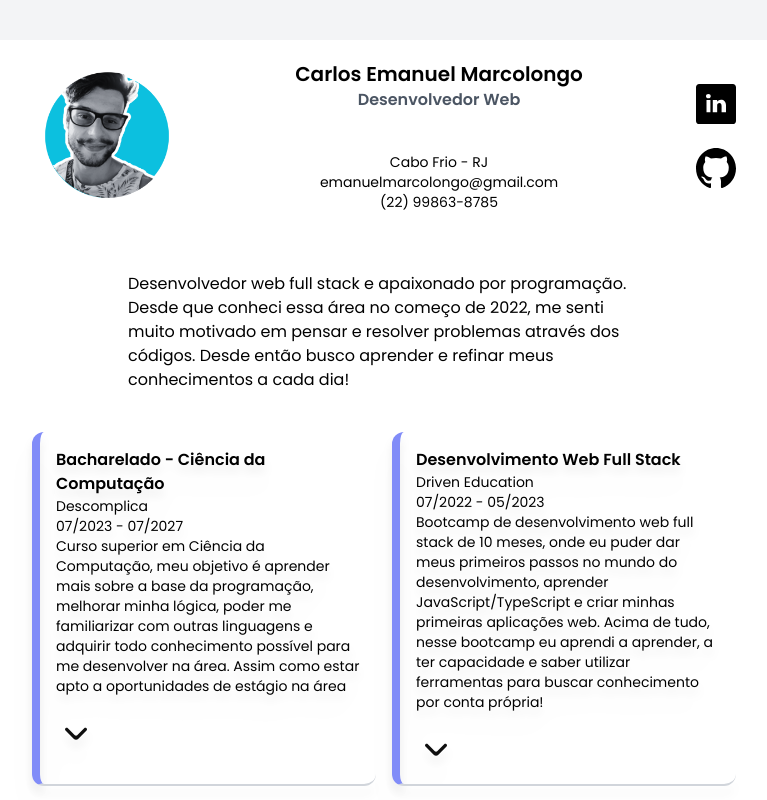
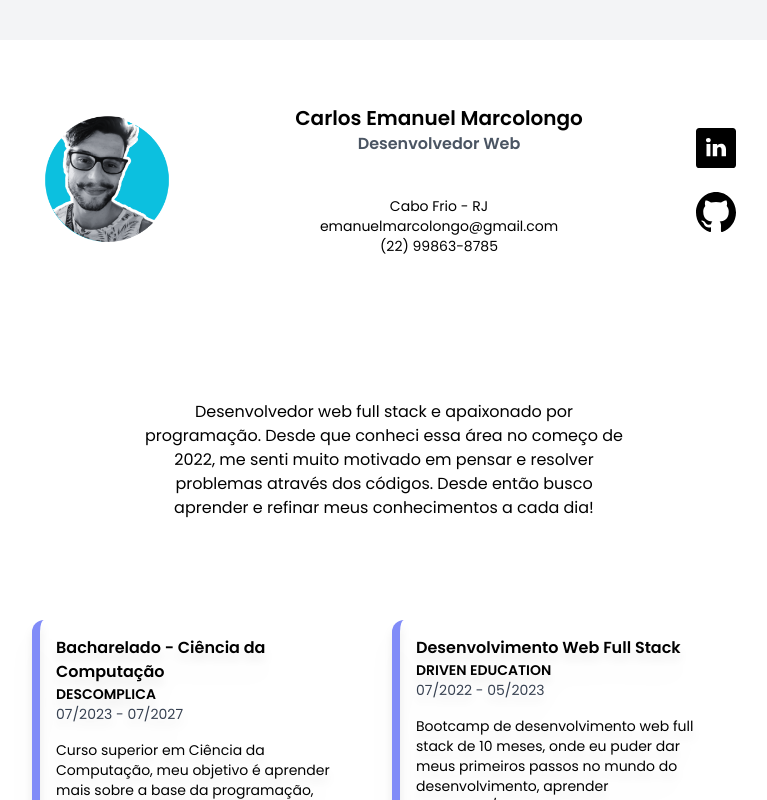
Before and after one commit to emanuelmarcolongo/angular-resume, an Angular app: page / in a window 1280 px wide. Shown: the top 800 px of the page, without its empty margins (256-1023 px from the left). Built offline with nearby package versions, Linux system fonts and the light colour scheme.

Commit message:
feat: add toUpperCase custom pipe

```diff
--- a/src/app/app.module.ts
+++ b/src/app/app.module.ts
@@ -16,6 +16,7 @@ import { MatDialogModule } from '@angular/material/dialog';
 import { MatDividerModule } from '@angular/material/divider';
 import { ContactComponent } from './components/contact/contact.component';
 import { ReactiveFormsModule } from '@angular/forms';
+import { ToUpperCasePipe } from './components/pipes/toUpperCase.pipe';
 
 @NgModule({
   declarations: [
@@ -24,6 +25,7 @@ import { ReactiveFormsModule } from '@angular/forms';
     AboutComponent,
     EducationComponent,
     ContactComponent,
+    ToUpperCasePipe,
   ],
   imports: [
     BrowserModule,
--- a/src/app/components/about/about.component.html
+++ b/src/app/components/about/about.component.html
@@ -1,6 +1,6 @@
 <section
   id="aboutSection"
-  class="flex items-center justify-around gap-52 p-5 bg-white w-4/5 m-auto pt-10"
+  class="flex items-center justify-around gap-52 bg-white w-4/5 m-auto p-20"
 >
-  <p class="max-w-lg">{{ headerInfo.about }}</p>
+  <p class="w-3/5 text-center">{{ headerInfo.about }}</p>
 </section>
--- a/src/app/components/education/education.component.html
+++ b/src/app/components/education/education.component.html
@@ -9,15 +9,17 @@
     >
       <article id="educationInfo-header">
         <p class="font-semibold">{{ item.course }}</p>
-        <p class="text-sm">{{ item.institution }}</p>
-        <p class="text-sm">
+        <p class="text-sm font-semibold">
+          {{ item.institution | toUpperCase }}
+        </p>
+        <p class="text-sm text-gray-700">
           {{ item.startDate | date: "MM/yyyy" }} -
           {{ item.conclusionDate | date: "MM/yyyy" }}
         </p>
       </article>
-      <article id="educationInfo-body">
+      <article id="educationInfo-body" class="mt-4">
         <p class="text-sm">{{ item.about }}</p>
-        <div class="bg-yellow-50 mt-4">
+        <div class="bg-indigo-50 mt-4">
           <p class="text-sm" *ngIf="additionalInfo[i]">
             {{ item.additionalInfo }}
           </p>
--- a/src/app/components/header/header.component.html
+++ b/src/app/components/header/header.component.html
@@ -1,6 +1,6 @@
 <section
   id="headerSection"
-  class="flex items-center justify-between p-5 px-32 bg-white w-4/5 m-auto"
+  class="flex items-center justify-between py-16 px-32 bg-white w-4/5 m-auto"
 >
   <article id="header-photo">
     <img
--- /dev/null
+++ b/src/app/components/pipes/toUpperCase.pipe.ts
@@ -0,0 +1,10 @@
+import { Pipe, PipeTransform } from '@angular/core';
+
+@Pipe({
+  name: 'toUpperCase',
+})
+export class ToUpperCasePipe implements PipeTransform {
+  transform(value: any): string {
+    return value.toUpperCase();
+  }
+}
```
